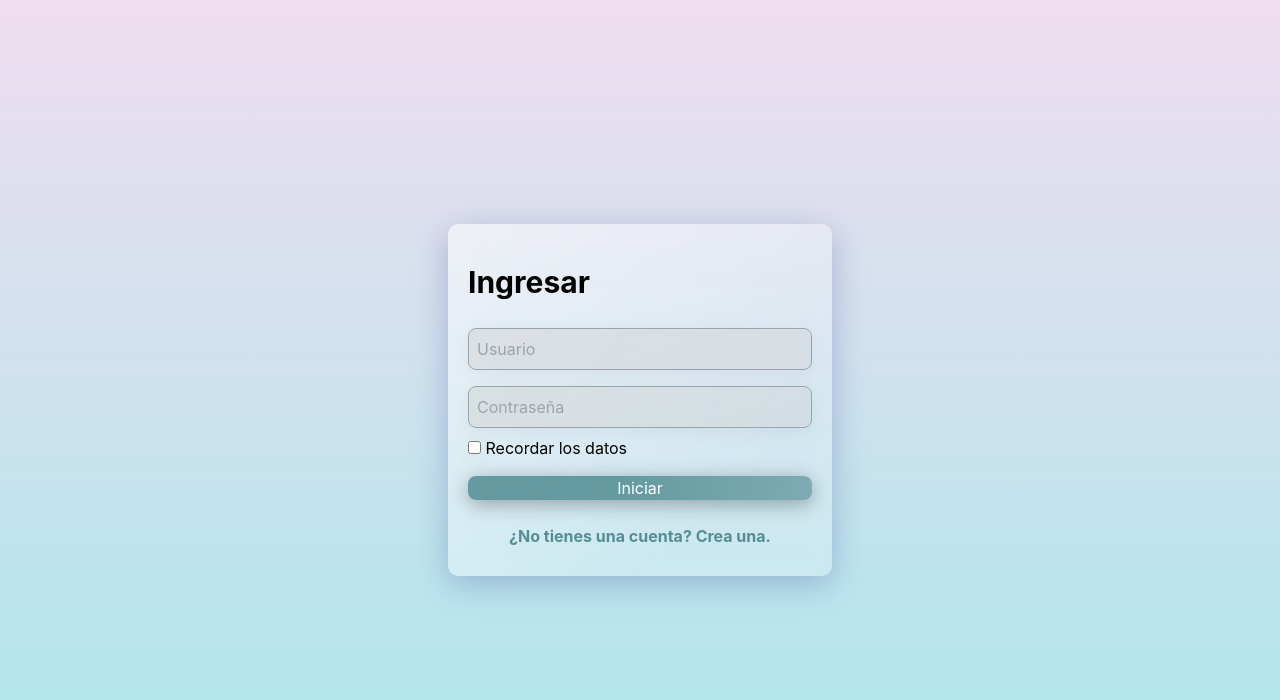
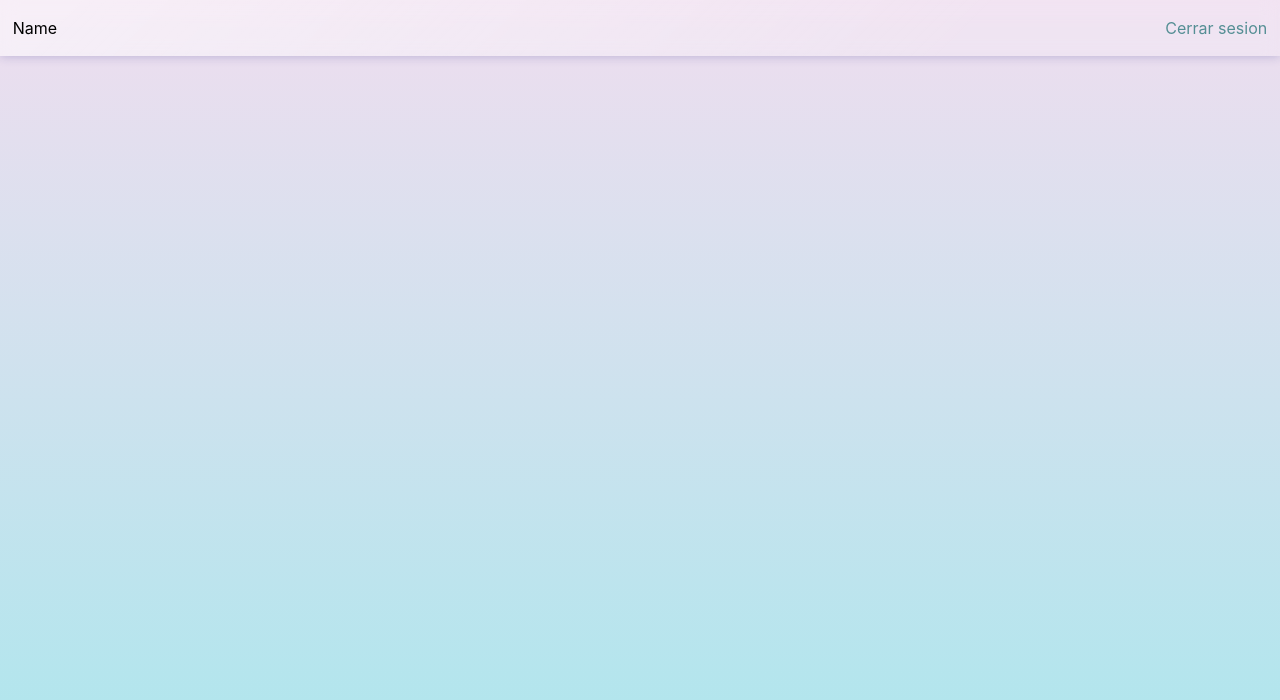
Before and after one commit to gustavo-exe/LoginApp, a React (Create React App) app: page /LoginApp/ToDo in a window 1280 px wide. Shown: the top 700 px of the page. Built offline with nearby package versions, Linux system fonts and the light colour scheme.

Commit message:
Navegacion con React Router

```diff
--- a/src/App.js
+++ b/src/App.js
@@ -1,18 +1,25 @@
-import './App.css';
+import React from "react";
+import {
+  BrowserRouter as Router,
+  Switch,
+  Route,
+  Link
+} from "react-router-dom";
+import "./App.css";
 import  Login from "./components/Login/Login";
+import  ToDo  from "./components/ToDo/ToDo";
 function App() {
-
-  const styles = [
-    "App", "flex", "justify-center","items-center","p-5"
-  ]
-
   return (
-    <div className={styles.join(" ")}>
-
-      <Login>
-
-      </Login>
-    </div>
+    <Router>
+      <Switch>
+          <Route  exact path="/LoginApp/ToDo" >
+            <ToDo/>
+          </Route>
+          <Route exact path="/LoginApp" >
+            <Login/>
+          </Route>
+      </Switch>
+    </Router>
   );
 
 
--- a/src/components/Login/Login.js
+++ b/src/components/Login/Login.js
@@ -4,19 +4,36 @@ import Form from "../Form/Form";
 import FormAction from "../Form/FormAction";
 import FormChecked from "../Form/FormChecked";
 import AlternativeOpcion from "../Form/AlternativeOpcion";
+import {useHistory} from "react-router-dom";
 
 function Login() {
+    //Estilos
+    const styles = [
+        "App", "flex", "justify-center","items-center","p-5"
+    ]
+
+    //Informacion del usuario
     const [formData , setFormData] = useState({
         username:"",
         password:""
     });;
 
+    //Cambio de pagina
+    const history = useHistory();
+    const cambioDePagina = (username) =>
+    {
+        history.push('/LoginApp/ToDo');
+        alert(`!Bievenido ${username}!`)
+    };
+
+    //Cambiand del valor de los atributos FormData
     const myOnChange = function (e) {
         const {name, value} = e.currentTarget;
         setFormData({...formData, [name]:value, [name+"Error"]:console.error});
         console.log(formData);
     }
     return(
+    <div className={styles.join(" ")}>
         <Form titulo="Ingresar" >
             <FormField
             caption="Usuario"
@@ -52,7 +69,7 @@ function Login() {
                     const { username, password } = formData;
 
                     if (password){
-                        (/^(?=.*\d)(?=.*[A-Z])(?=.*[a-z])(?=.*[^\w\d\s:])([^\s]){8,32}$/).test(password) ? alert(`!Bievenido ${username}!`) :alert("Contraseña Inválida");
+                        (/^(?=.*\d)(?=.*[A-Z])(?=.*[a-z])(?=.*[^\w\d\s:])([^\s]){8,32}$/).test(password) ? cambioDePagina(username) :alert("Contraseña Inválida");
                     }
 
                 }
@@ -62,11 +79,9 @@ function Login() {
             <AlternativeOpcion
                 opcion ="¿No tienes una cuenta? Crea una."
             >
-
             </AlternativeOpcion>
-
-
         </Form>
+    </div>
     )
 
 }
--- /dev/null
+++ b/src/components/NavBars/NavBar.css
@@ -0,0 +1,12 @@
+nav
+{
+    background: linear-gradient(134.38deg, rgba(255, 255, 255, 0.5) 5.91%, rgba(255, 255, 255, 0.2) 74.73%);
+    box-shadow: 0 0px 10px 0 rgba(31, 38, 135, 0.253);
+    backdrop-filter: blur( 8.5px );
+    -webkit-backdrop-filter: blur( 8.5px );
+    height: 7%;
+    display: flex;
+    padding: 1vw;
+    align-items: center;
+    justify-content: space-between;
+}
--- /dev/null
+++ b/src/components/NavBars/NavBar.js
@@ -0,0 +1,30 @@
+import NavBarItem from "./NavBarItem";
+import "./NavBar.css";
+function NavBar() {
+    let dummyData =[
+        {etiqueta: "Cerrar sesion", enlace:"/LoginApp"}
+    ];
+
+    let navBarItems = dummyData.map((elemento, indice) =>
+    {
+        return (
+            <NavBarItem
+                etiqueta = {elemento.etiqueta}
+                enlace = {elemento.enlace}
+                key = {indice}>
+            </NavBarItem>
+        );
+    });
+
+    return(
+        <nav>
+            <h1>Name</h1>
+
+            <ul>
+                {navBarItems}
+            </ul>
+        </nav>
+    );
+}
+
+export default NavBar;
--- /dev/null
+++ b/src/components/NavBars/NavBarItem.js
@@ -0,0 +1,13 @@
+import { NavLink } from "react-router-dom";
+
+function NavBarItem({etiqueta, enlace}) {
+    return(
+        <li>
+            <NavLink to = {enlace}>
+                {etiqueta}
+            </NavLink>
+        </li>
+    )
+}
+
+export default NavBarItem;
--- /dev/null
+++ b/src/components/ToDo/ToDo.js
@@ -0,0 +1,14 @@
+import NavBar from "../NavBars/NavBar";
+
+function ToDo() {
+    return (
+    <div className="App" >
+        <NavBar>
+
+        </NavBar>
+    </div>
+
+    );
+}
+
+export default ToDo;
```
Also changed, not shown: package.json (+4 -4 lines), 1 other file (tests, documents, lock files or other folders).
